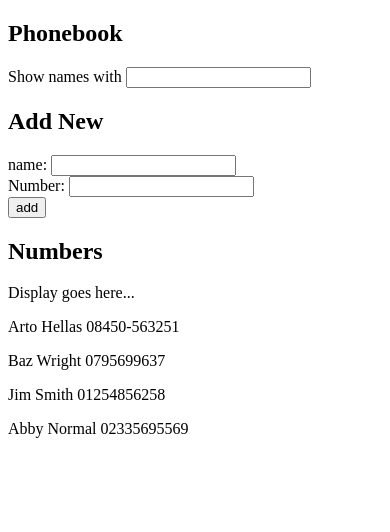
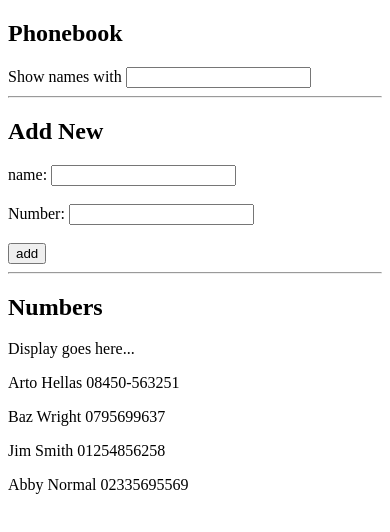
Before and after one commit to bazwright70/fullstackopen2021, a React (Create React App) app in the folder part2/phonebook/: page / in a window 390 px wide. Shown: the top 532 px of the page. Built offline with nearby package versions, Linux system fonts and the light colour scheme.

Commit message:
2.10 phonebook - add separation lines for spacing

```diff
--- a/part2/phonebook/src/AddNew.js
+++ b/part2/phonebook/src/AddNew.js
@@ -10,12 +10,14 @@ const AddNew = (props) => {
           onChange={props.handleName}
         />
       </div>
+      <br />
       <div>
         Number: <input
           value={props.newNumber}
           onChange={props.handleNumber}
         />
       </div>
+      <br />
       <div>
         <button type="submit">add</button>
       </div>
--- a/part2/phonebook/src/App.js
+++ b/part2/phonebook/src/App.js
@@ -78,6 +78,7 @@ const App = () => {
         value={filterValue}
         handler={handleFilter}
       />
+      <hr />
 
       <h2> Add New </h2>
 
@@ -86,7 +87,9 @@ const App = () => {
         newNumber={newNumber}
         handleSubmit={handleSubmit}
         handleName={updateName}
-        handleNumber={updateNumber} />
+        handleNumber={updateNumber}
+      />
+      <hr />
 
       <h2>Numbers</h2>
 
```
